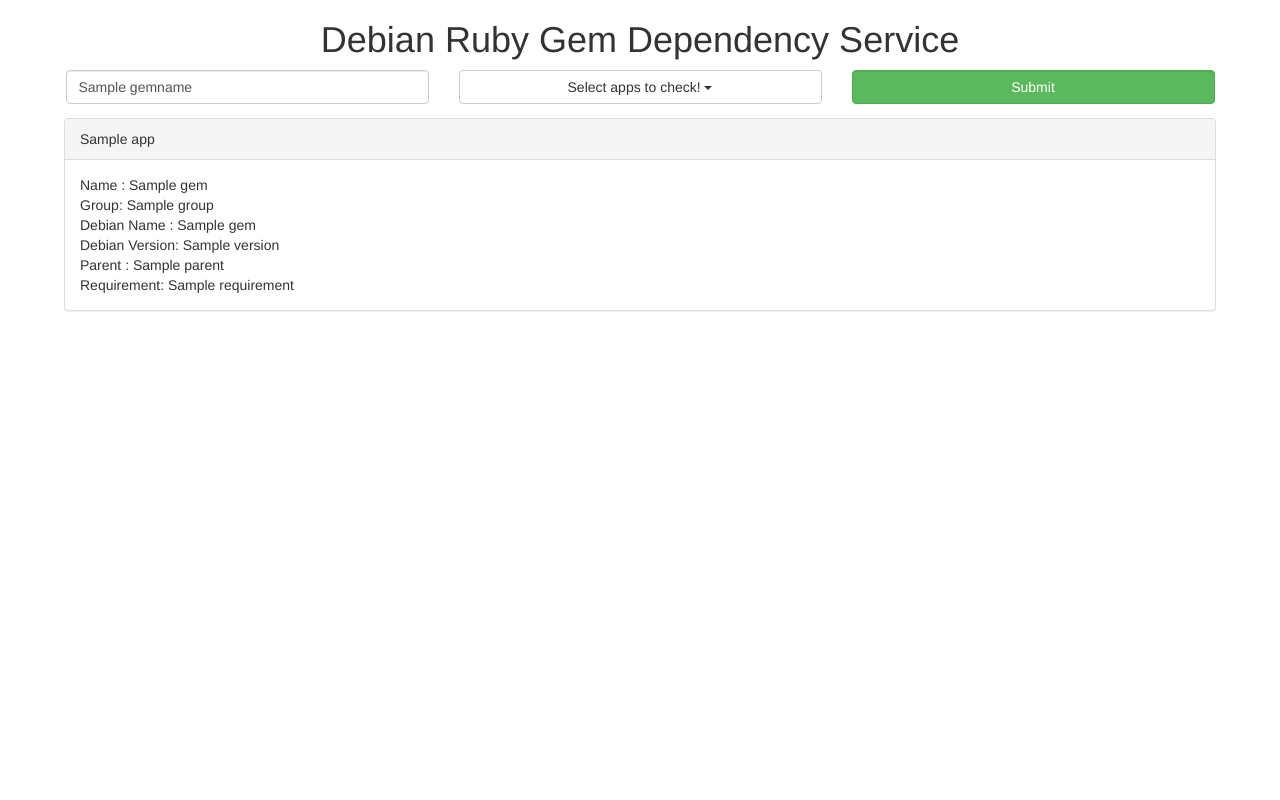
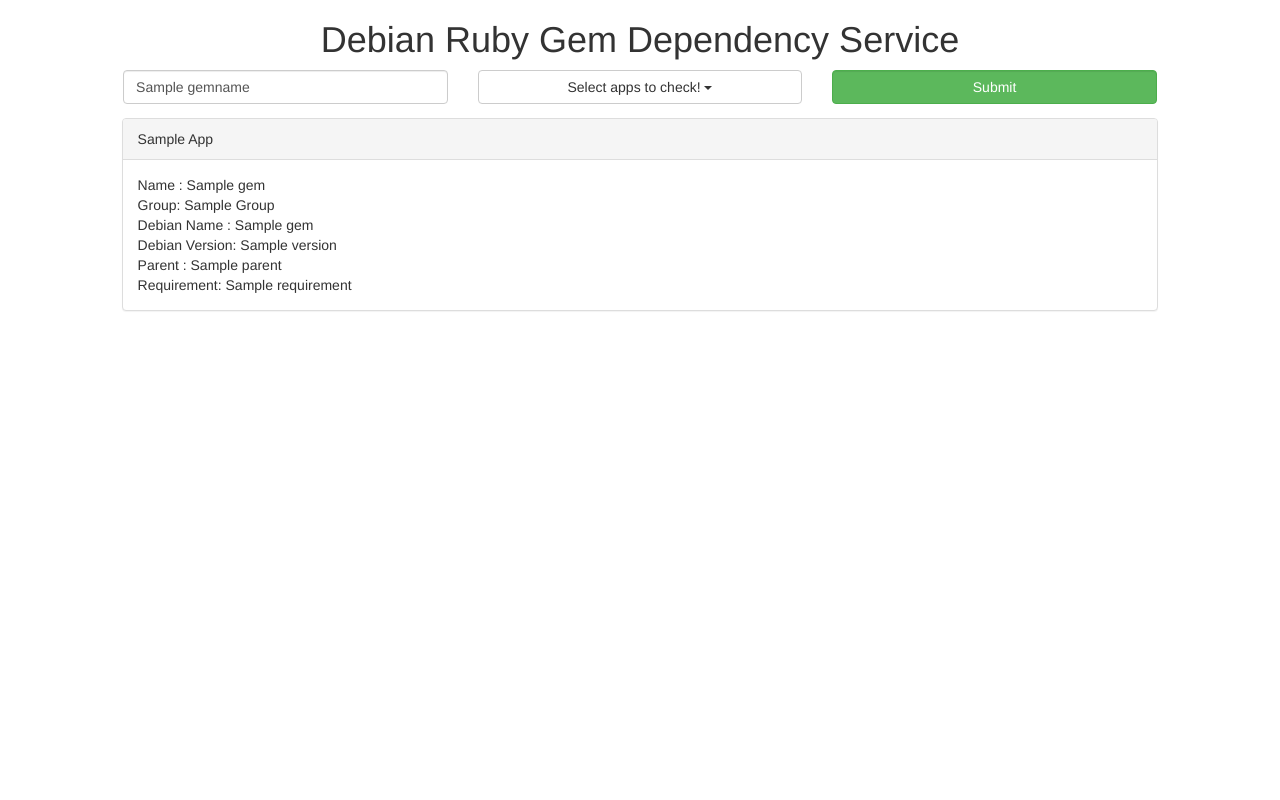
Before and after one commit to balasankarc/gemdeps_service, a Flask app: template app/templates/index.html in a window 1280 px wide. Run offline with Flask 2, Linux system fonts and the light colour scheme; the template is opened without the code that fills it: most values are stand-ins (such as "Sample title", 1, 10 or a date in 2020); some libraries are stand-ins or nearby versions.

Commit message:
Title case

```diff
--- a/app/templates/index.html
+++ b/app/templates/index.html
@@ -7,7 +7,7 @@
         <link rel="stylesheet" href="/static/css/bootstrap.css" type="text/css" />
         <link rel="stylesheet" href="/static/css/bootstrap-multiselect.css" type="text/css" />
     </head>
-    <body>
+    <body style="margin-left:5%;width:90%">
         <h1 style='text-align:center'>Debian Ruby Gem Dependency Service</h1>
         <div class="row">
             <form action="/" method="POST">
@@ -33,11 +33,11 @@
             {% for app in gemlist %}
             {% if gemlist[app] %}
             <div class="panel panel-default">
-                <div class="panel-heading">{{ app }}</div>
+                <div class="panel-heading">{{ app.title() }}</div>
                 <div class="panel-body">
                     {% for gem in gemlist[app] %}
                     Name : {{ gem['name'] }} <br />
-                    Group: {{ gem ['group'] }} <br />
+                    Group: {{ gem ['group'].title() }} <br />
                     Debian Name : {{ gem['debian_name'] }} <br />
                     Debian Version: {{gem ['version'] }} <br />
                     Parent : {{ gem['parent'] }} <br />
```
